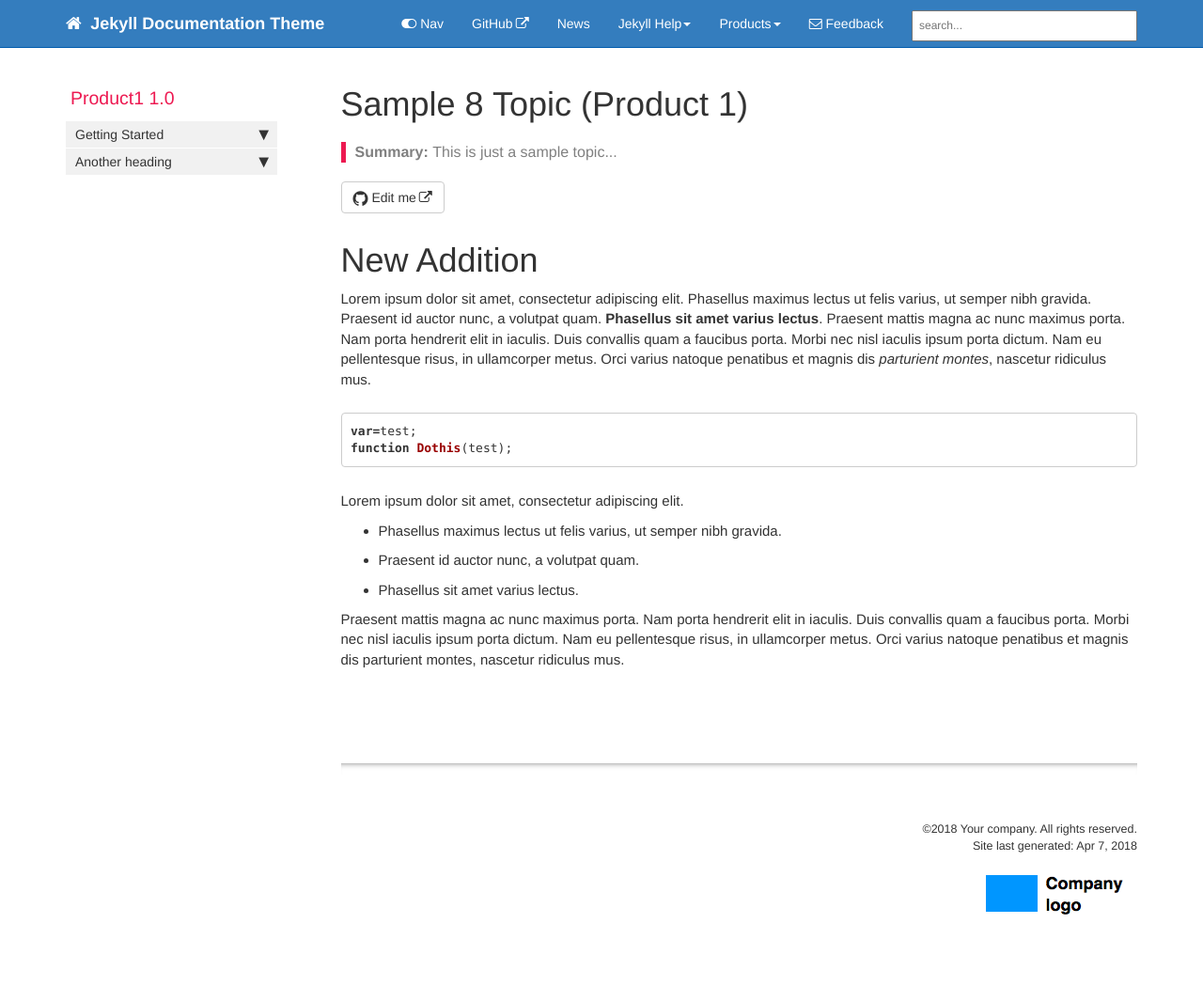
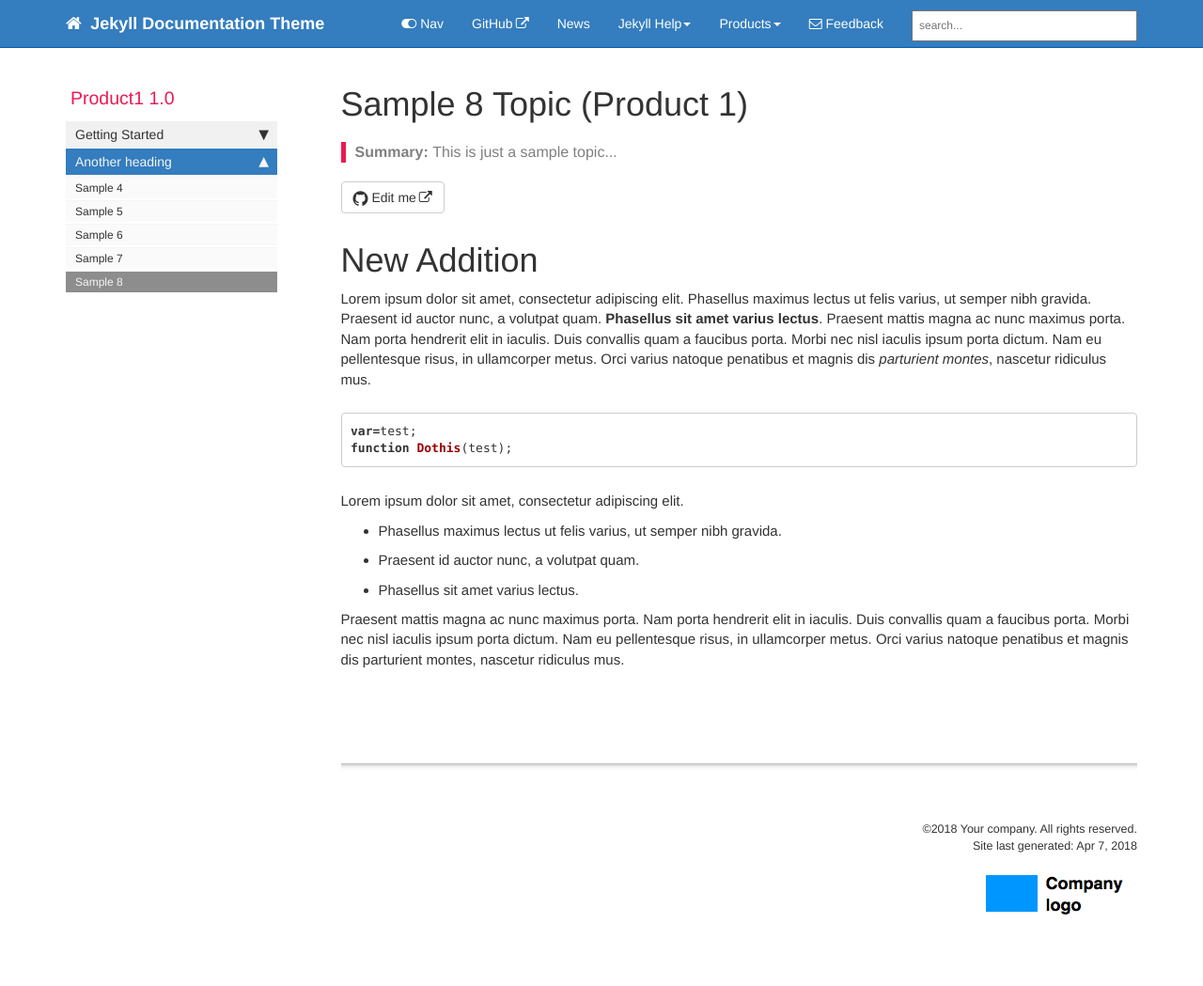
Before and after one commit to MickMacL/mickmacl.github.io, a Jekyll site: the page built from pages/product1/p1_sample8.md, in a window 1280 px wide. Shown: the whole page at 94% size. Built offline with Jekyll 4.4.1, drawn with Linux system fonts in a browser that asks for light colours; nearby versions of some CDN libraries; comment, search, counter and statistics services are not loaded.

Commit message:
Added Sample 8

```diff
--- a/_data/sidebars/product1_sidebar.yml
+++ b/_data/sidebars/product1_sidebar.yml
@@ -58,3 +58,7 @@ entries:
     - title: Sample 7
       url: /p1_sample7.html
       output: web, pdf
+
+    - title: Sample 8
+      url: /p1_sample8.html
+      output: web, pdf
```
